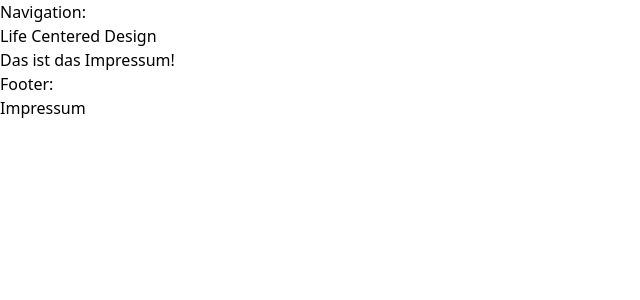
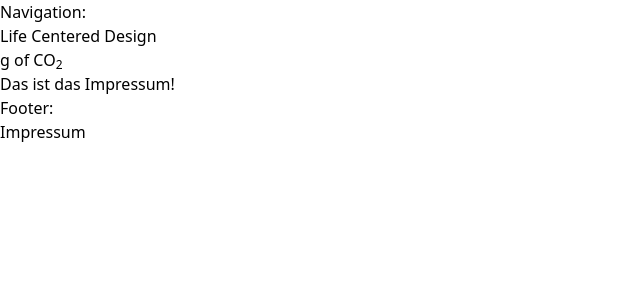
Before and after one commit to timoclsn/lifecentereddesign, a Next.js app: page /impressum in a window 1280 px wide. Shown: the top 300 px of the page, without its empty margins (0-640 px from the left). Built offline with nearby package versions, Linux system fonts and the light colour scheme.

Commit message:
Add CO2 Consumption Badge PoC

```diff
--- /dev/null
+++ b/components/CO2Badge.js
@@ -0,0 +1,9 @@
+export default function CO2Badge({ co2Consumption }) {
+  return (
+    <div>
+      <span>
+        {co2Consumption}g of CO<sub>2</sub>
+      </span>
+    </div>
+  );
+}
--- a/components/Layout.js
+++ b/components/Layout.js
@@ -3,12 +3,12 @@ import Footer from "@/components/Footer";
 import Navigation from "@/components/Navigation";
 import SEO from "@/components/SEO";
 
-export default function Layout({ children }) {
+export default function Layout({ co2Consumption, children }) {
   return (
     <>
       <SEO />
       <Favicons />
-      <Navigation />
+      <Navigation co2Consumption={co2Consumption} />
       <main>{children}</main>
       <Footer />
     </>
--- a/components/Navigation.js
+++ b/components/Navigation.js
@@ -1,6 +1,8 @@
 import Link from "next/link";
 
-export default function Navigation() {
+import CO2Badge from "@/components/CO2Badge";
+
+export default function Navigation({ co2Consumption }) {
   return (
     <header>
       <span>Navigation: </span>
@@ -9,6 +11,7 @@ export default function Navigation() {
           <h1>Life Centered Design</h1>
         </a>
       </Link>
+      <CO2Badge co2Consumption={co2Consumption} />
     </header>
   );
 }
--- /dev/null
+++ b/lib/co2.js
@@ -0,0 +1,8 @@
+import fetcher from "@/lib/fetcher.js";
+
+export async function getCO2Consumtion(url) {
+  const websiteCarbon = await fetcher(
+    `https://api.websitecarbon.com/b?url=${url}`
+  );
+  return websiteCarbon.c;
+}
--- /dev/null
+++ b/lib/fetcher.js
@@ -0,0 +1,4 @@
+export default async function Fetcher(...args) {
+  const res = await fetch(...args);
+  return res.json();
+}
--- a/pages/index.js
+++ b/pages/index.js
@@ -1,5 +1,18 @@
 import Layout from "@/components/Layout";
+import { getCO2Consumtion } from "@/lib/co2";
 
-export default function Home() {
-  return <Layout>Das ist die Startseite!</Layout>;
+export default function Home(props) {
+  return (
+    <Layout co2Consumption={props.co2Consumption}>
+      Das ist die Startseite!
+    </Layout>
+  );
 }
+
+export async function getStaticProps() {
+  const co2Consumption = await getCO2Consumtion("https://timoclasen.de");
+
+  return {
+    props: { co2Consumption },
+  };
+}
```
